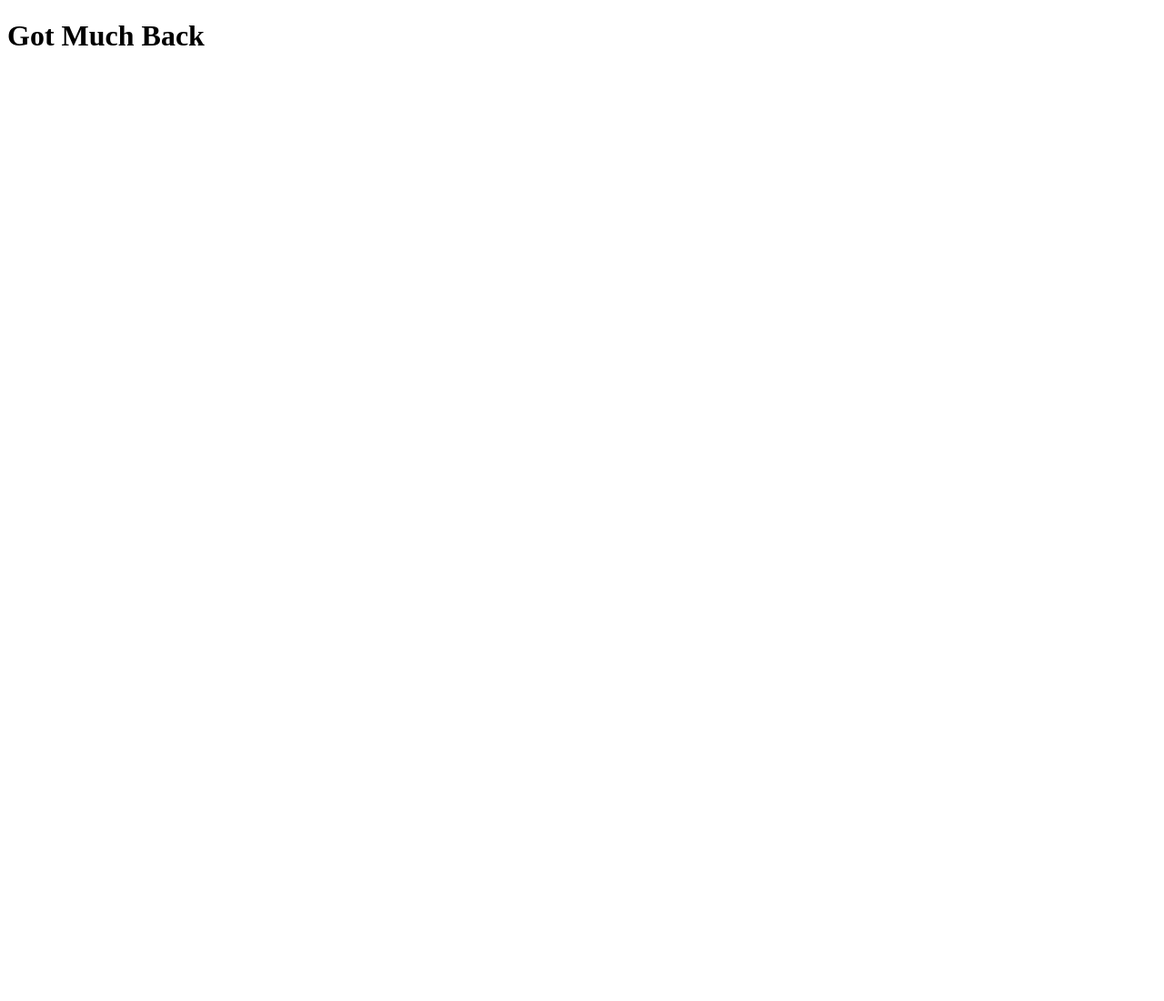
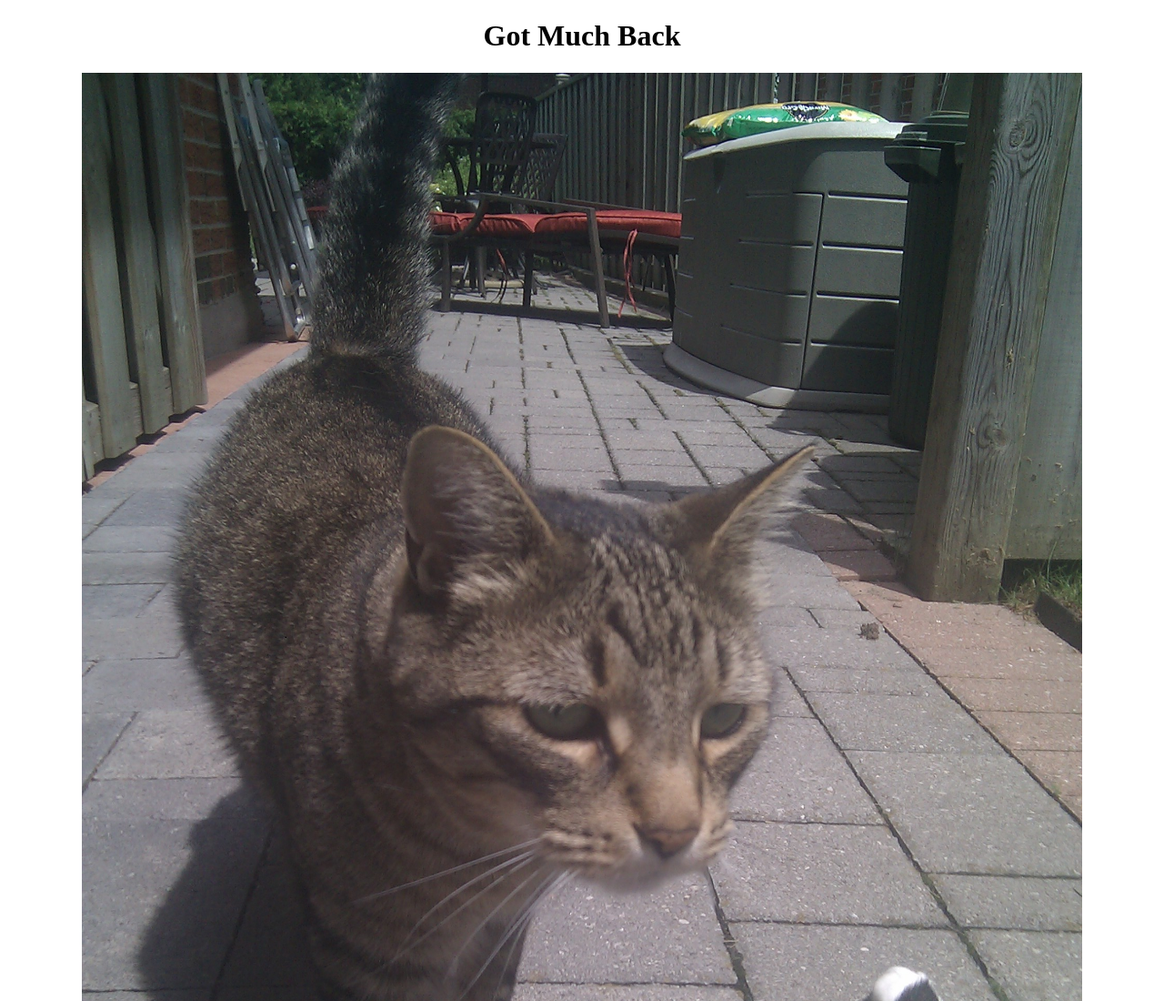
Before and after one commit to CoolCoolSweet/got-much-back, a plain HTML site: page index.html in a window 1280 px wide. Shown: the top 1100 px of the page at 91% size. Before the commit the page ends 800 px from the top, so only its background shows below. Drawn offline with Linux system fonts and the light colour scheme.

Commit message:
cat is in there.

```diff
--- a/index.html
+++ b/index.html
@@ -4,11 +4,23 @@
     <meta charset="UTF-8">
     <meta name="viewport" content="width=device-width, initial-scale=1.0">
     <meta http-equiv="X-UA-Compatible" content="ie=edge">
-    <title>Baby Got Back 🎉</title>
+	<title>Baby Got Back 🎉</title>
+	<style>
+	.wrapper {
+		max-width: 1100px;
+		margin: 0 auto;
+		text-align: center;
+	}
+	img {
+		max-width: 100%;
+	}
+	</style>
 </head>
 <body>
-
-    <h1>Got Much Back</h1>
+	<div class="wrapper">
+	<h1>Got Much Back</h1>
+	<img src="the_cat.jpg" alt="">
+	</div>
 
 
 </body>
```
Also changed, not shown: the_cat.jpg (added).
